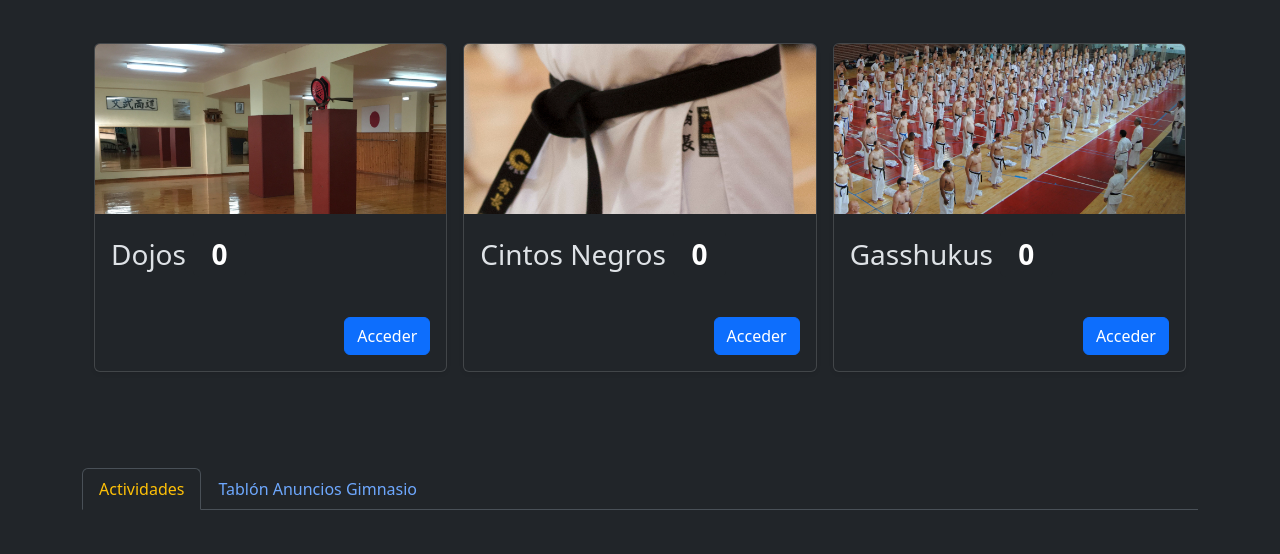
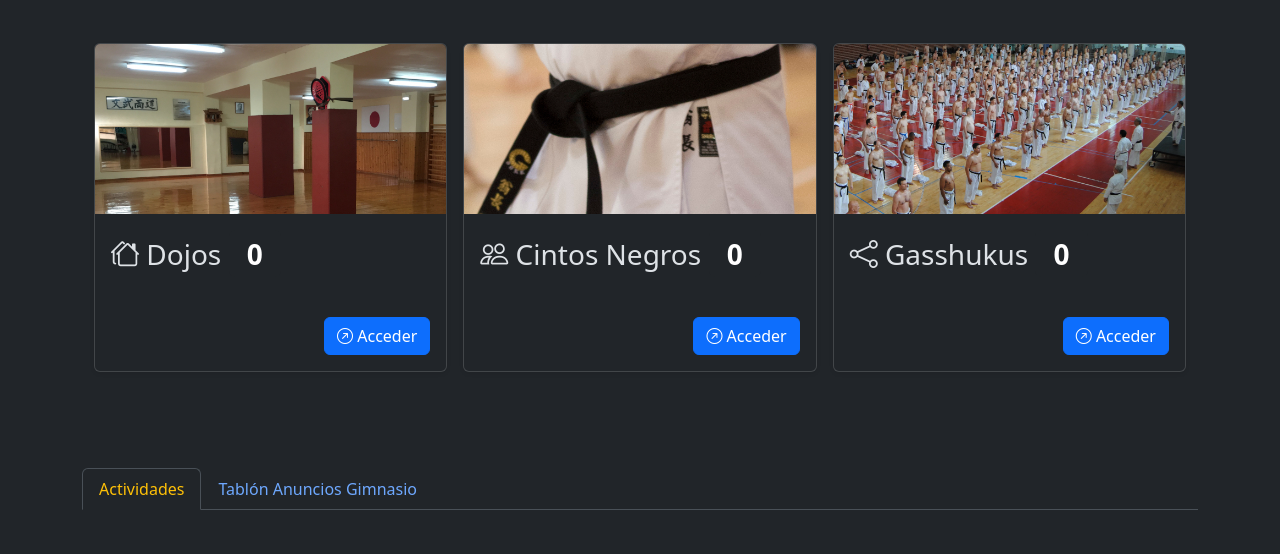
Before and after one commit to kikega/newogkke, a Django app: page / in a window 1280 px wide. Shown: the part 516-1070 px from the top of the page. Run offline with Django 5.2, Linux system fonts and the light colour scheme; the visitor is signed in with stand-in values (Sample User, id 1); data comes from the database, SQL or seed files in the repository; data that the repository does not hold is empty; some libraries are stand-ins or nearby versions.

Commit message:
Incluido iconos en botones

```diff
--- a/administracion/context_processors.py
+++ b/administracion/context_processors.py
@@ -1,3 +1,9 @@
+"""
+Los context processors en Django son funciones que toman el objeto request como argumento
+ y devuelven un diccionario que se añade al contexto de la solicitud. Estos
+ procesadores permiten compartir datos globales, como configuraciones del sitio,
+ en todos los templates sin necesidad de pasarlos manualmente a través de cada vista.
+"""
 # Importamos los modelos de Alumno y Peticion
 from administracion.models import Alumno, Peticion
 
@@ -7,7 +13,7 @@ def common_navbar_context(request):
     """
     context_data = {
         'usuario_foto': None,
-        'peticiones': 0,
+        'peticiones_totales': 0,
     }
 
     # Obtenemos la foto del usuario que esta logado
@@ -20,6 +26,6 @@ def common_navbar_context(request):
             pass
         # Contar peticiones pendientes
         peticiones_pendientes = Peticion.objects.filter(finalizada=False).count()
-        context_data['peticiones'] = peticiones_pendientes
+        context_data['peticiones_totales'] = peticiones_pendientes
 
     return context_data
--- a/administracion/views.py
+++ b/administracion/views.py
@@ -291,6 +291,10 @@ class PeticionCreateView(LoginRequiredMixin, CreateView):
 class PeticionView(LoginRequiredMixin, TemplateView):
     """
     Vista para realizar peticiones
+    Procesa el formulario de petición y crea la petición en la BBDD.
+    Obtiene los datos de la petición para mostrarlos en el template
+    Si el usuario es staff, obtiene todas las peticiones pendiente
+    Si el usuario es instructor, obtiene las peticiones pendientes del dojo actual
     """
     template_name = 'administracion/peticiones.html'
     context_object_name = 'peticion'
--- a/templates/administracion/header.html
+++ b/templates/administracion/header.html
@@ -41,15 +41,15 @@
                     <li class="nav-item">
                     {%  if request.resolver_match.url_name == "peticiones" %}
                         <a class="nav-link active" aria-current="page" href="{% url "administracion:peticiones" %}">Peticiones
-                            {% if peticiones > 0 and user.is_staff %}
-                                <span class="badge rounded-pill bg-danger">{{ peticiones }}</span>
+                            {% if peticiones_totales > 0 and user.is_staff %}
+                                <span class="badge rounded-pill bg-danger">{{ peticiones_totales }}</span>
                             {% endif %}
                         </a>
                     </li>
                     {% else %}
                         <a class="nav-link" href="{% url "administracion:peticiones" %}">Peticiones
-                            {% if peticiones > 0 and user.is_staff %}
-                                <span class="badge rounded-pill bg-danger">{{ peticiones }}</span>
+                            {% if peticiones_totales > 0 and user.is_staff %}
+                                <span class="badge rounded-pill bg-danger">{{ peticiones_totales }}</span>
                             {% endif %}
                         </a>
                     </li>
--- a/templates/administracion/home.html
+++ b/templates/administracion/home.html
@@ -28,13 +28,13 @@
                         <div class="card shadow-sm">
                             <img src="{% static "img/dojos.jpg" %}" class="card-img-top img-fluid" alt="Dojos">
                             <div class="m-3">
-                                <h3 class="card-title">Dojos <span class="badge text-bg-dark fs-3">{{ dojos }}</span></h3>
+                                <h3 class="card-title"><i class="bi bi-houses"></i> Dojos <span class="badge text-bg-dark fs-3">{{ dojos }}</span></h3>
                             </div>
 
                             <div class="card-body">
                                 <div class="d-flex justify-content-end align-items-center">
                                     <div class="btn-group">
-                                        <button type="button" class="btn btn-primary">Acceder</button>
+                                        <button type="button" class="btn btn-primary"><i class="bi bi-arrow-up-right-circle"></i> Acceder</button>
                                     </div>
                                 </div>
                             </div>
@@ -45,13 +45,13 @@
                         <div class="card shadow-sm">
                             <img src="{% static "img/cn.jpg" %}" class="card-img-top img-fluid" alt="DojosCintos negros">
                             <div class="m-3">
-                                <h3 class="card-title">Cintos Negros <span class="badge text-bg-dark fs-3">{{ cn }}</span></h3>
+                                <h3 class="card-title"><i class="bi bi-people"></i> Cintos Negros <span class="badge text-bg-dark fs-3">{{ cn }}</span></h3>
                             </div>
 
                             <div class="card-body">
                                 <div class="d-flex justify-content-end align-items-center">
                                     <div class="btn-group">
-                                        <button type="button" class="btn btn-primary">Acceder</button>
+                                        <button type="button" class="btn btn-primary"><i class="bi bi-arrow-up-right-circle"></i> Acceder</button>
                                     </div>
                                 </div>
                             </div>
@@ -62,13 +62,13 @@
                         <div class="card shadow-sm">
                             <img src="{% static "img/gassukus.jpg" %}" class="card-img-top img-fluid" alt="Gasshukus">
                             <div class="m-3">
-                                <h3 class="card-title">Gasshukus <span class="badge text-bg-dark fs-3">{{ cursos }}</span></h3>
+                                <h3 class="card-title"><i class="bi bi-share"></i> Gasshukus <span class="badge text-bg-dark fs-3">{{ cursos }}</span></h3>
                             </div>
 
                             <div class="card-body">
                                 <div class="d-flex justify-content-end align-items-center">
                                     <div class="btn-group">
-                                        <button type="button" class="btn btn-primary">Acceder</button>
+                                        <button type="button" class="btn btn-primary"><i class="bi bi-arrow-up-right-circle"></i> Acceder</button>
                                     </div>
                                 </div>
                             </div>
```
Also changed, not shown: templates/administracion/detalle_dojo.html (+9 -5 lines), templates/administracion/peticiones.html (+14 -5 lines).
